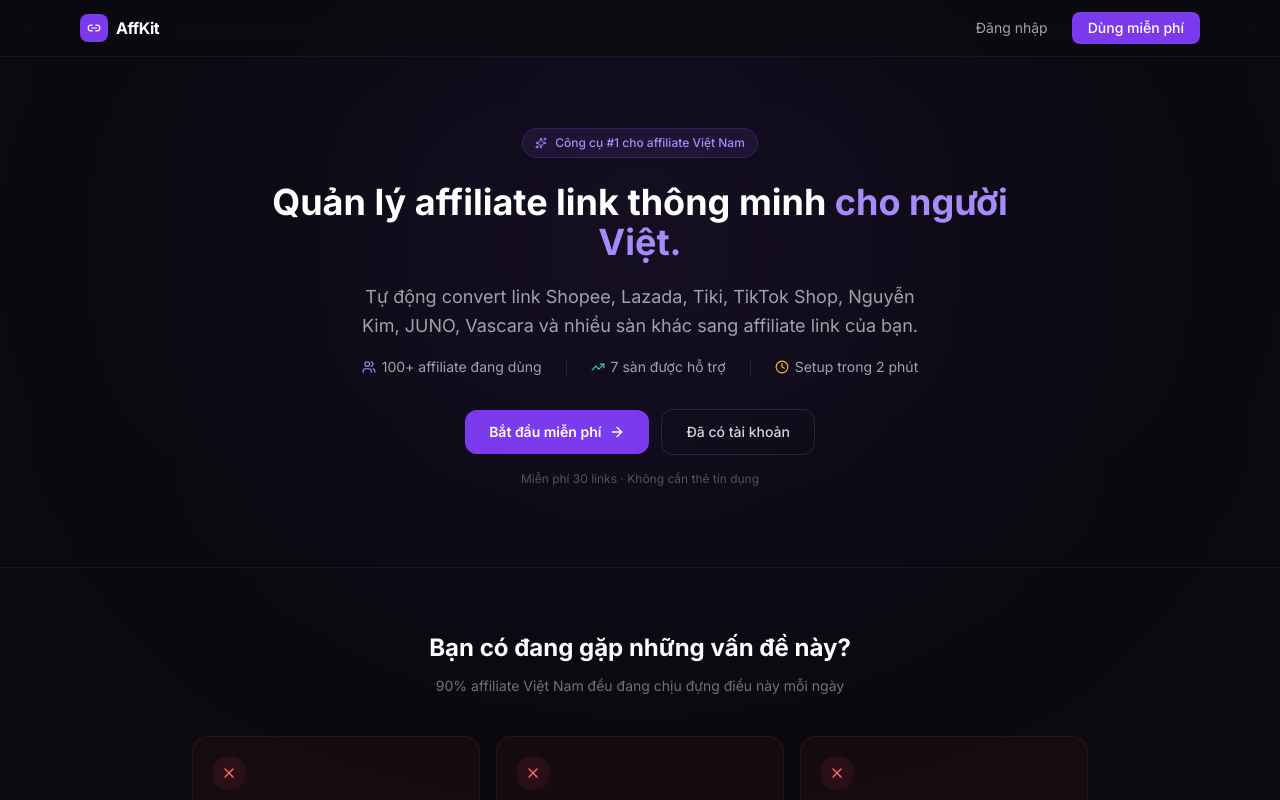
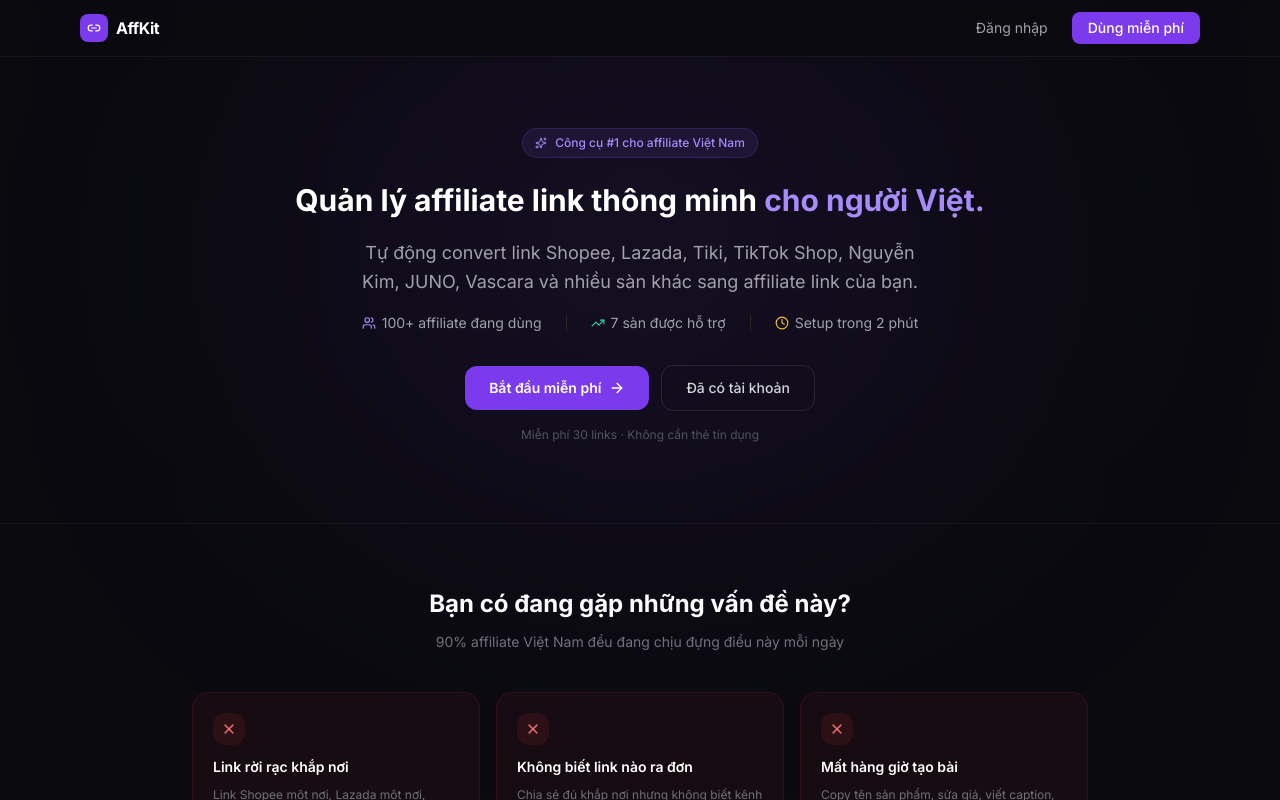
Before and after one commit to phunghuong18284/affkit-frontend, a Next.js app: page / in a window 1280 px wide. Shown: the top 800 px of the page. Built offline with nearby package versions, Linux system fonts and the light colour scheme.

Commit message:
affkit v3.4

```diff
--- a/app/page.tsx
+++ b/app/page.tsx
@@ -54,10 +54,9 @@
             <Sparkles size={12} />
             Công cụ #1 cho affiliate Việt Nam
           </div>
-          <h1 className="text-3xl sm:text-4xl font-bold text-white leading-tight mb-5">
-            Quản lý affiliate link thông minh{' '}
-            <span className="text-violet-400">cho người Việt.</span>
-          </h1>
+         <h1 className="text-2xl sm:text-3xl font-bold text-white leading-tight mb-5">
+          Quản lý affiliate link thông minh <span className="text-violet-400">cho người Việt.</span>
+        </h1>
           <p className="text-zinc-400 text-lg mb-4 max-w-xl mx-auto leading-relaxed">
             Tự động convert link Shopee, Lazada, Tiki, TikTok Shop, Nguyễn Kim, JUNO, Vascara và nhiều sàn khác sang affiliate link của bạn.
           </p>
```
